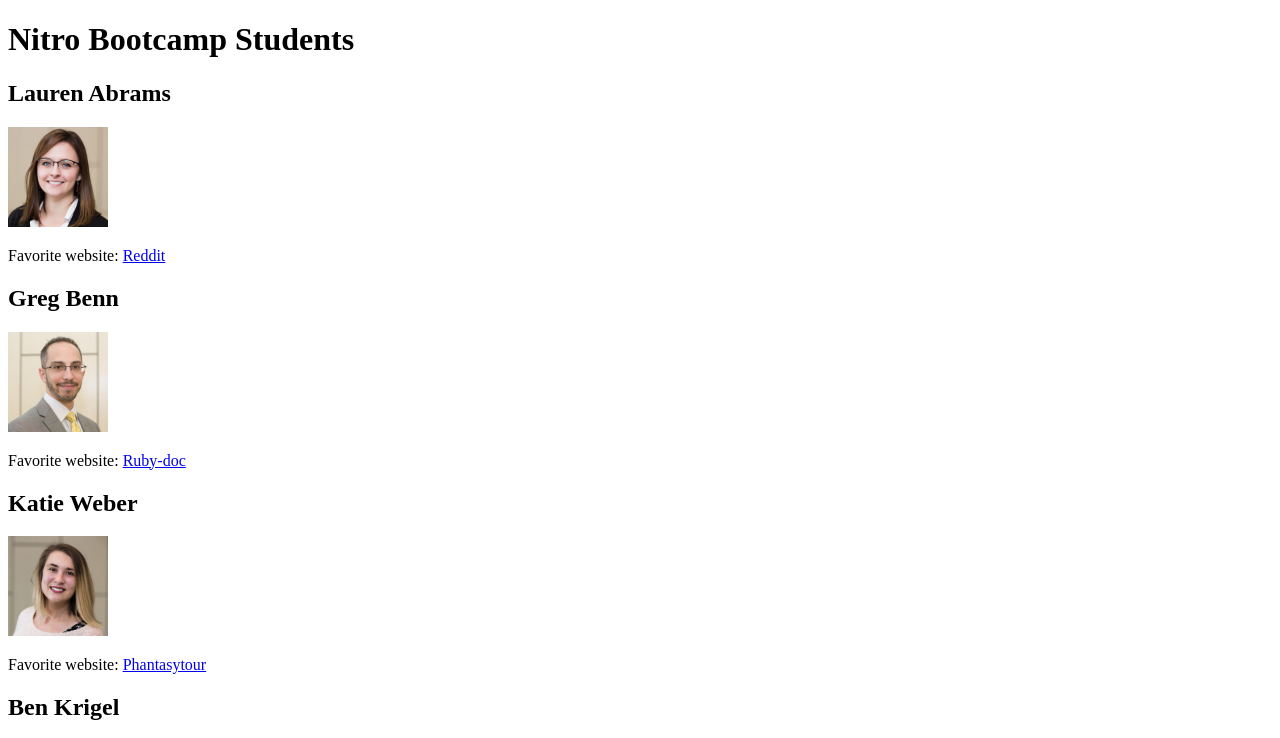
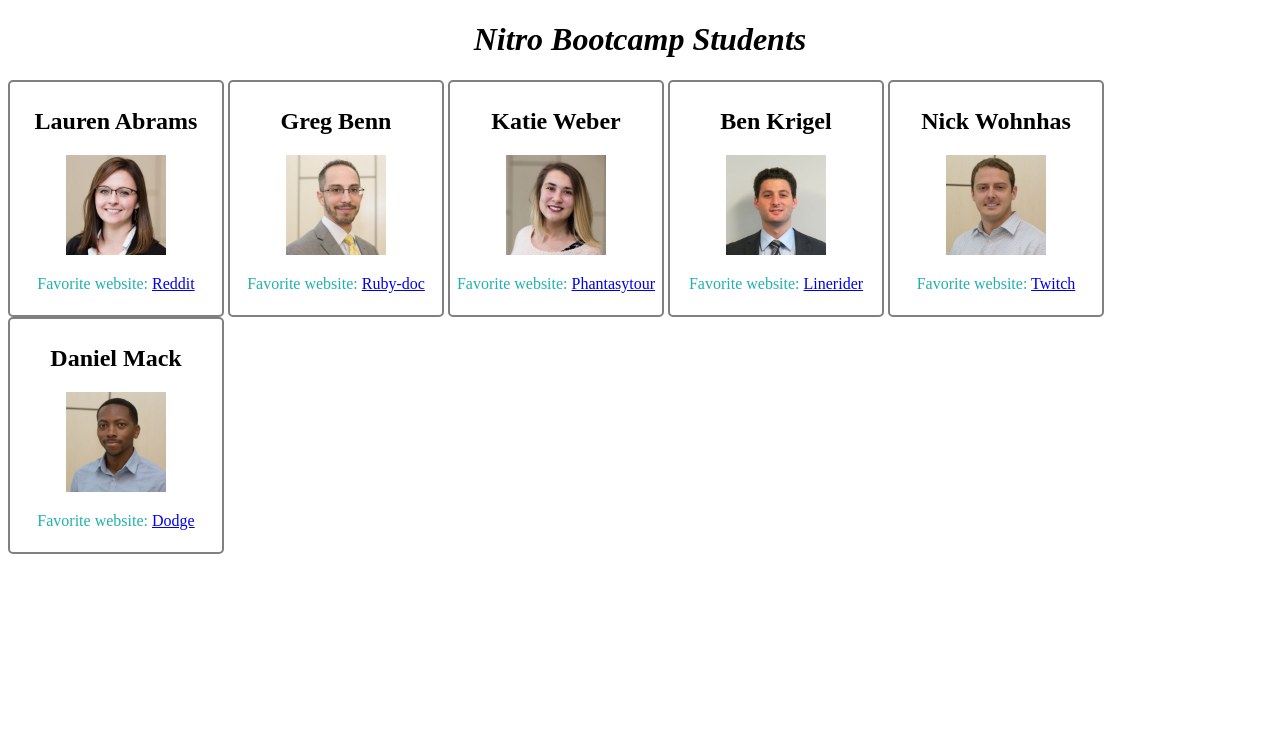
Before and after one commit to Daniel-Mack/Pairing_Project, a plain HTML site: page index.html in a window 1280 px wide. Shown: the top 738 px of the page. Drawn offline with Linux system fonts and the light colour scheme.

Commit message:
Stylesheets added

```diff
--- /dev/null
+++ b/css/style.css
@@ -0,0 +1,17 @@
+h1 {
+  font-style: italic;
+  text-align: center;
+}
+
+.favorite-website {
+  color: LightSeaGreen;
+}
+
+div.developer {
+  width: 200px;
+  display: inline-block;
+  border: 2px solid grey;
+  border-radius: 5px;
+  padding: 6px;
+  text-align: center;
+}
--- a/index.html
+++ b/index.html
@@ -1,6 +1,7 @@
 <!DOCTYPE html>
 <html>
 <head>
+  <link rel="stylesheet" type="text/css" href="css/style.css">
   <title>Nitro Bootcamp Students</title>
 </head>
 <body>
```
